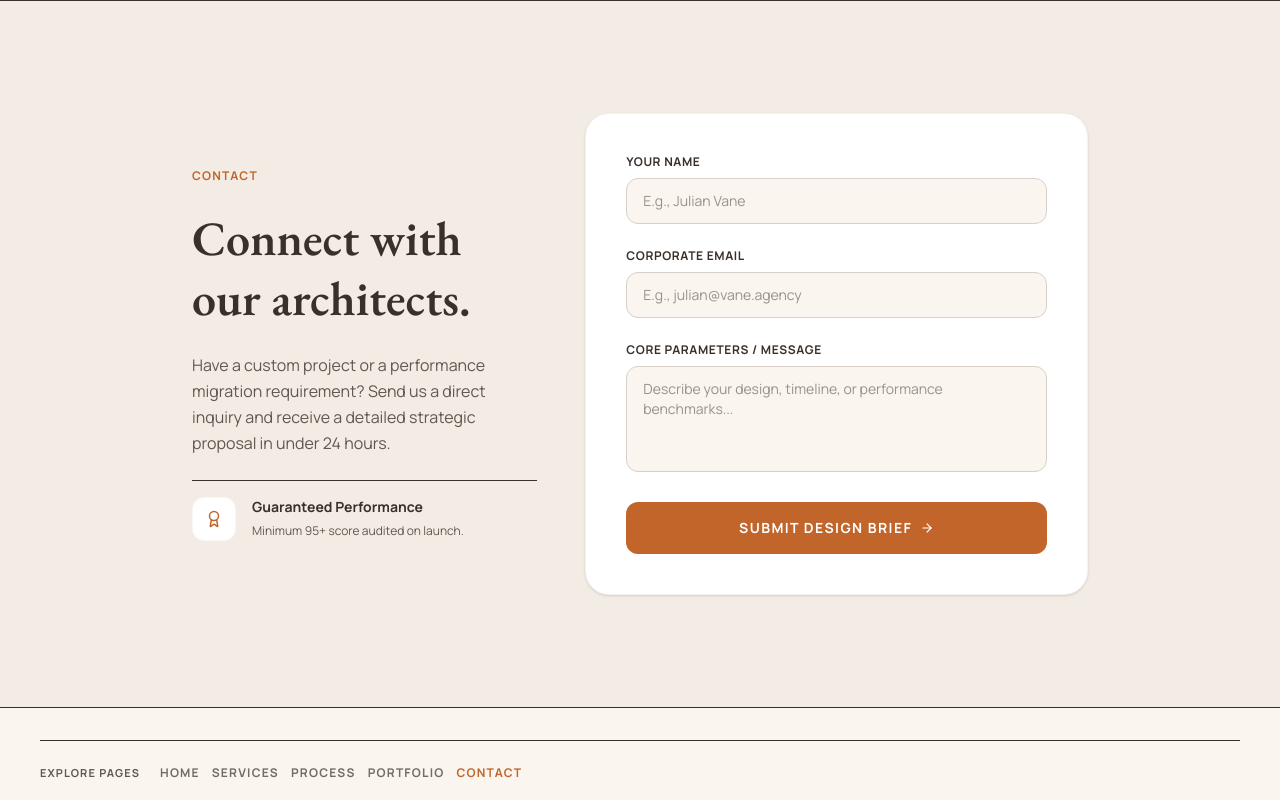
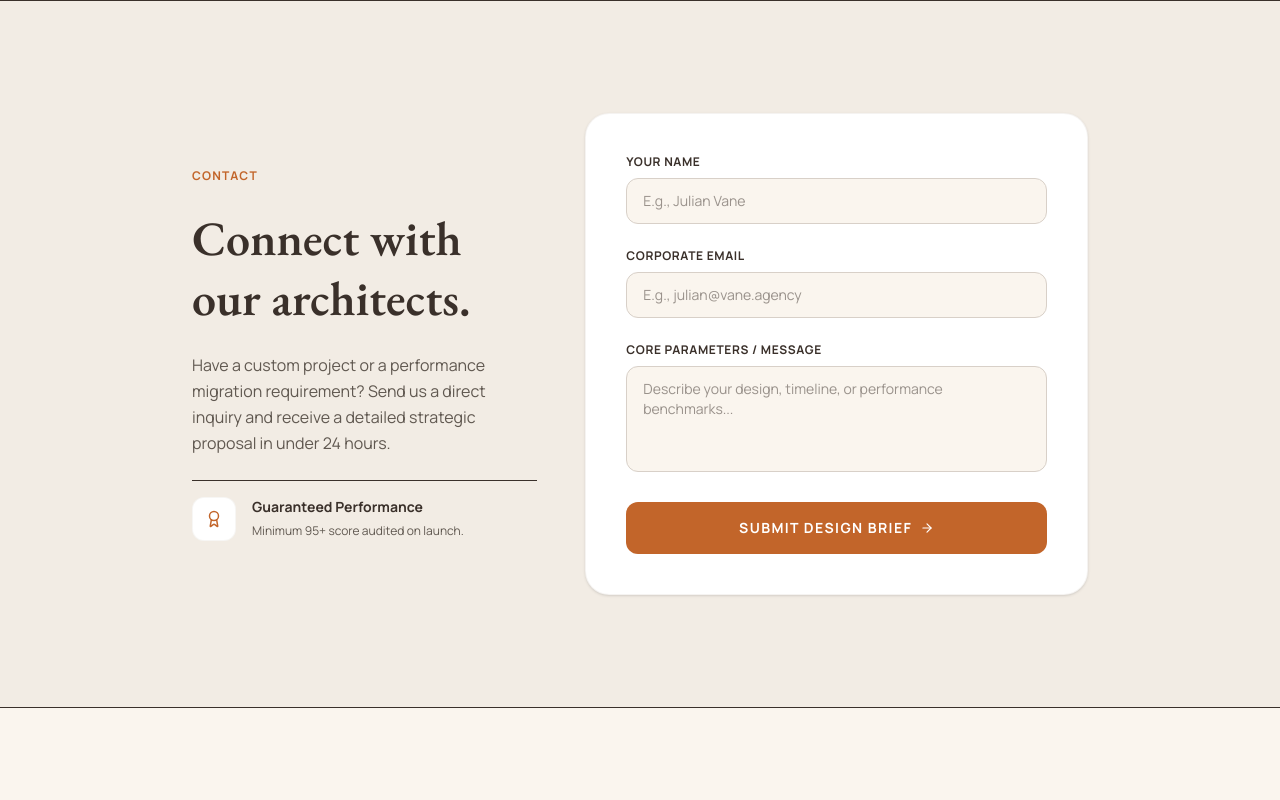
Before and after one commit to Sanjay767676/aptimark, a Next.js app: page /contact in a window 1280 px wide. Built offline with nearby package versions, Linux system fonts and the light colour scheme.

Commit message:
feat(ux): restore smooth-scroll homepage navigation and keep SEO routes

```diff
--- a/src/App.tsx
+++ b/src/App.tsx
@@ -165,44 +165,44 @@ export default function App() {
         <nav role="navigation" aria-label="Main site navigation" className="nav-liquid-glass w-full">
         <div className="relative z-10 flex justify-between items-center px-6 sm:px-10 py-5 max-w-7xl mx-auto">
           {/* Logo Name */}
-          <Link ref={navLogoRef} href="/" className="flex items-center gap-3 font-headline text-2.5xl font-bold tracking-tight text-brand-charcoal select-none group">
+          <a ref={navLogoRef} href="#hero" className="flex items-center gap-3 font-headline text-2.5xl font-bold tracking-tight text-brand-charcoal select-none group">
             <img
               src={aptimarkLogo.src}
               alt="Aptimark"
               className="w-9 h-9 object-contain transform -translate-y-0.5"
             />
             <AptimarkWordmark />
-          </Link>
+          </a>
 
           {/* Desktop Links */}
           <div className="hidden md:flex gap-8 items-center">
             {[
-              { label: 'Home', href: '/', section: 'home' },
-              { label: 'Services', href: '/services', section: 'services' },
-              { label: 'Process', href: '/process', section: 'process' },
-              { label: 'Portfolio', href: '/portfolio', section: 'portfolio' },
-              { label: 'Contact', href: '/contact', section: 'contact' }
+              { label: 'Home', href: '#hero', section: 'home' },
+              { label: 'About', href: '#capabilities', section: 'about' },
+              { label: 'Services', href: '#methodology', section: 'services' },
+              { label: 'Portfolio', href: '#portfolio', section: 'portfolio' },
+              { label: 'Contact', href: '#contact-us', section: 'contact' }
             ].map((link) => (
-              <Link
+              <a
                 key={link.label}
                 href={link.href}
                 className={`text-sm tracking-wide font-medium transition-all hover:text-brand-primary cursor-pointer pb-1 border-b-2 ${
-                  link.section === 'home' && activeSection === 'home'
+                  activeSection === link.section
                     ? 'text-brand-primary border-brand-primary'
                     : 'text-brand-text-muted border-transparent hover:border-brand-primary/35'
                 }`}
               >
                 {link.label}
-              </Link>
+              </a>
             ))}
 
-            <Link
+            <button
               id="header-nav-cta"
-              href="/contact"
+              onClick={handleScrollToContact}
               className="ml-4 bg-brand-primary text-white px-5 py-2.5 rounded-lg text-sm font-semibold hover:scale-101 active:scale-99 transition-all hover:bg-brand-primary/95 cursor-pointer shadow-sm shadow-brand-primary/10"
             >
               Contact Us
-            </Link>
+            </button>
           </div>
 
           {/* Mobile Menu Trigger */}
@@ -228,30 +228,32 @@ export default function App() {
               className="nav-liquid-glass-panel absolute top-full left-0 w-full flex flex-col p-6 space-y-4 z-30"
             >
               {[
-                { label: 'Home', href: '/' },
-                { label: 'Services', href: '/services' },
-                { label: 'Process', href: '/process' },
-                { label: 'Portfolio', href: '/portfolio' },
-                { label: 'Contact', href: '/contact' }
+                { label: 'Home', href: '#hero' },
+                { label: 'About', href: '#capabilities' },
+                { label: 'Services', href: '#methodology' },
+                { label: 'Portfolio', href: '#portfolio' },
+                { label: 'Contact', href: '#contact-us' }
               ].map((link) => (
-                <Link
+                <a
                   key={link.label}
                   href={link.href}
                   onClick={() => setMobileMenuOpen(false)}
                   className="font-headline text-2xl text-brand-charcoal hover:text-brand-primary py-2 border-b border-brand-outline-variant/30 text-left transition-colors font-medium"
                 >
                   {link.label}
-                </Link>
+                </a>
               ))}
               <div className="pt-4 flex flex-col gap-3">
-                <Link
+                <button
                   id="mobile-cta-get-started"
-                  href="/contact"
-                  onClick={() => setMobileMenuOpen(false)}
+                  onClick={() => {
+                    setMobileMenuOpen(false);
+                    handleScrollToContact();
+                  }}
                   className="w-full bg-brand-primary text-white text-base font-bold py-4 rounded-xl hover:bg-brand-primary/95 transition-all text-center"
                 >
                   Contact Us
-                </Link>
+                </button>
               </div>
             </motion.div>
           )}
@@ -279,20 +281,20 @@ export default function App() {
           </HeroEntrance>
 
           <HeroEntrance delay={1.15} className="flex flex-col sm:flex-row gap-4 sm:gap-6 justify-center max-w-md mx-auto items-stretch sm:items-center">
-            <Link
+            <button
               id="hero-cta-start-project"
-              href="/contact"
+              onClick={handleScrollToContact}
               className="bg-brand-primary text-white border border-transparent px-8 py-4.5 rounded-xl font-sans font-bold tracking-wide hover:shadow-lg hover:shadow-brand-primary/20 transition-all hover:scale-[1.01] active:opacity-95 cursor-pointer text-center"
             >
               Start Your Project
-            </Link>
-            <Link
+            </button>
+            <a
               id="hero-cta-view-work"
-              href="/portfolio"
+              href="#portfolio"
               className="border border-brand-outline/80 px-8 py-4.5 rounded-xl font-sans font-bold tracking-wide hover:bg-brand-surface-low transition-all text-center"
             >
               View Our Work
-            </Link>
+            </a>
           </HeroEntrance>
 
           <HeroEntrance delay={1.35} className="pt-20 grid grid-cols-3 max-w-2xl mx-auto gap-4 border-t border-brand-outline-variant/40 mt-12">
@@ -320,6 +322,9 @@ export default function App() {
             <h2 className="font-headline text-4xl sm:text-5xl lg:text-6xl text-brand-charcoal font-semibold tracking-tight gsap-mask-reveal">
               Digital architecture built<br />for growth.
             </h2>
+            <Link href="/services" className="inline-block mt-4 font-sans text-xs uppercase tracking-widest font-bold text-brand-primary hover:underline">
+              Open Full Services Page
+            </Link>
           </div>
           <p className="font-sans text-brand-text-muted max-w-sm text-base leading-relaxed text-left md:text-right gsap-reveal-text">
             A comprehensive suite of digital services designed to scale with your ambition. Hand-crafted, tested, and fine-tuned for high benchmark scores.
@@ -479,6 +484,9 @@ export default function App() {
             <h2 className="font-headline text-4xl sm:text-5xl lg:text-6xl text-brand-charcoal font-semibold tracking-tight gsap-mask-reveal">
               Crafting with <br />disciplined intent.
             </h2>
+            <Link href="/process" className="inline-block mt-4 font-sans text-xs uppercase tracking-widest font-bold text-brand-primary hover:underline">
+              Open Full Process Page
+            </Link>
           </div>
           <p className="font-sans text-brand-text-muted text-base max-w-sm leading-relaxed gsap-reveal-text">
             By shifting from ungrounded templates to strict milestones, we guarantee fluid, deterministic software deployment.
@@ -579,6 +587,9 @@ export default function App() {
           <h2 className="font-headline text-5xl sm:text-6xl text-brand-charcoal font-bold tracking-tight gsap-mask-reveal">
             Selected Works
           </h2>
+          <Link href="/portfolio" className="inline-block font-sans text-xs uppercase tracking-widest font-bold text-brand-primary hover:underline">
+            Open Full Portfolio Page
+          </Link>
           <p className="font-sans text-base sm:text-lg text-brand-text-muted max-w-xl mx-auto leading-relaxed gsap-reveal-text">
             Proof that performance and digital beauty can coexist seamlessly. No compromises on core web speed.
           </p>
@@ -734,6 +745,9 @@ export default function App() {
             <h2 className="font-headline text-4xl sm:text-5xl text-brand-charcoal font-semibold leading-tight gsap-mask-reveal">
               Connect with <br />our architects.
             </h2>
+            <Link href="/contact" className="inline-block font-sans text-xs uppercase tracking-widest font-bold text-brand-primary hover:underline">
+              Open Full Contact Page
+            </Link>
             <p className="font-sans text-brand-text-muted text-base leading-relaxed gsap-reveal-text">
               Have a custom project or a performance migration requirement? Send us a direct inquiry and receive a detailed strategic proposal in under 24 hours.
             </p>
--- a/src/components/seo-pages/ContactPageContent.tsx
+++ b/src/components/seo-pages/ContactPageContent.tsx
@@ -4,7 +4,6 @@ import { useState } from 'react';
 import { motion } from 'motion/react';
 import { ArrowRight, Award, CheckCircle } from 'lucide-react';
 
-import RouteLinks from './RouteLinks';
 
 export default function ContactPageContent() {
   const [contactName, setContactName] = useState('');
@@ -148,7 +147,6 @@ export default function ContactPageContent() {
         </div>
       </section>
 
-      <RouteLinks current="contact" />
     </main>
   );
 }
--- a/src/components/seo-pages/PortfolioPageContent.tsx
+++ b/src/components/seo-pages/PortfolioPageContent.tsx
@@ -6,7 +6,6 @@ import { ArrowRight } from 'lucide-react';
 import { PORTFOLIO_DATA } from '../../data';
 import { PortfolioProject } from '../../types';
 import ProjectModal from '../ProjectModal';
-import RouteLinks from './RouteLinks';
 
 export default function PortfolioPageContent() {
   const [selectedProject, setSelectedProject] = useState<PortfolioProject | null>(null);
@@ -88,8 +87,6 @@ export default function PortfolioPageContent() {
         </div>
       </section>
 
-      <RouteLinks current="portfolio" />
-
       <ProjectModal project={selectedProject} onClose={() => setSelectedProject(null)} onOpenEstimator={() => setSelectedProject(null)} />
     </main>
   );
--- a/src/components/seo-pages/ProcessPageContent.tsx
+++ b/src/components/seo-pages/ProcessPageContent.tsx
@@ -5,7 +5,6 @@ import { AnimatePresence, motion } from 'motion/react';
 import { CheckCircle } from 'lucide-react';
 
 import { PROCESS_DATA } from '../../data';
-import RouteLinks from './RouteLinks';
 
 export default function ProcessPageContent() {
   const [activeProcessStep, setActiveProcessStep] = useState<string>(PROCESS_DATA[0].id);
@@ -115,7 +114,6 @@ export default function ProcessPageContent() {
         </div>
       </section>
 
-      <RouteLinks current="process" />
     </main>
   );
 }
--- a/src/components/seo-pages/RouteLinks.tsx
+++ /dev/null
@@ -1,36 +0,0 @@
-"use client";
-
-import Link from 'next/link';
-
-const routes = [
-  { href: '/', label: 'Home' },
-  { href: '/services', label: 'Services' },
-  { href: '/process', label: 'Process' },
-  { href: '/portfolio', label: 'Portfolio' },
-  { href: '/contact', label: 'Contact' },
-];
-
-export default function RouteLinks({ current }: { current: string }) {
-  return (
-    <div className="max-w-7xl mx-auto px-6 sm:px-10 pt-8">
-      <div className="flex flex-wrap gap-3 items-center border-t border-brand-outline-variant/30 pt-6">
-        <span className="font-sans text-[11px] uppercase tracking-widest text-brand-text-muted font-bold mr-2">
-          Explore Pages
-        </span>
-        {routes.map((route) => (
-          <Link
-            key={route.href}
-            href={route.href}
-            className={`font-sans text-xs uppercase tracking-widest font-bold transition-all hover:text-brand-primary ${
-              current === route.href.slice(1) || (current === 'home' && route.href === '/')
-                ? 'text-brand-primary'
-                : 'text-brand-charcoal/70'
-            }`}
-          >
-            {route.label}
-          </Link>
-        ))}
-      </div>
-    </div>
-  );
-}
--- a/src/components/seo-pages/ServicesPageContent.tsx
+++ b/src/components/seo-pages/ServicesPageContent.tsx
@@ -6,7 +6,6 @@ import { ArrowRight, Globe, RefreshCw, Search, Settings, Smartphone } from 'luci
 import { SERVICES_DATA } from '../../data';
 import { Service } from '../../types';
 import ServiceModal from '../ServiceModal';
-import RouteLinks from './RouteLinks';
 
 const renderServiceIcon = (iconName: string, className = 'text-brand-primary text-3xl') => {
   switch (iconName) {
@@ -174,8 +173,6 @@ export default function ServicesPageContent() {
         </div>
       </section>
 
-      <RouteLinks current="services" />
-
       <ServiceModal
         service={selectedService}
         onClose={() => setSelectedService(null)}
--- a/src/index.css
+++ b/src/index.css
@@ -57,6 +57,10 @@ body {
   color: #3a302a;
   font-family: "Manrope", sans-serif;
   overflow-x: hidden;
+}
+
+html {
+  scroll-behavior: smooth;
 }
 
 .font-headline {
```
